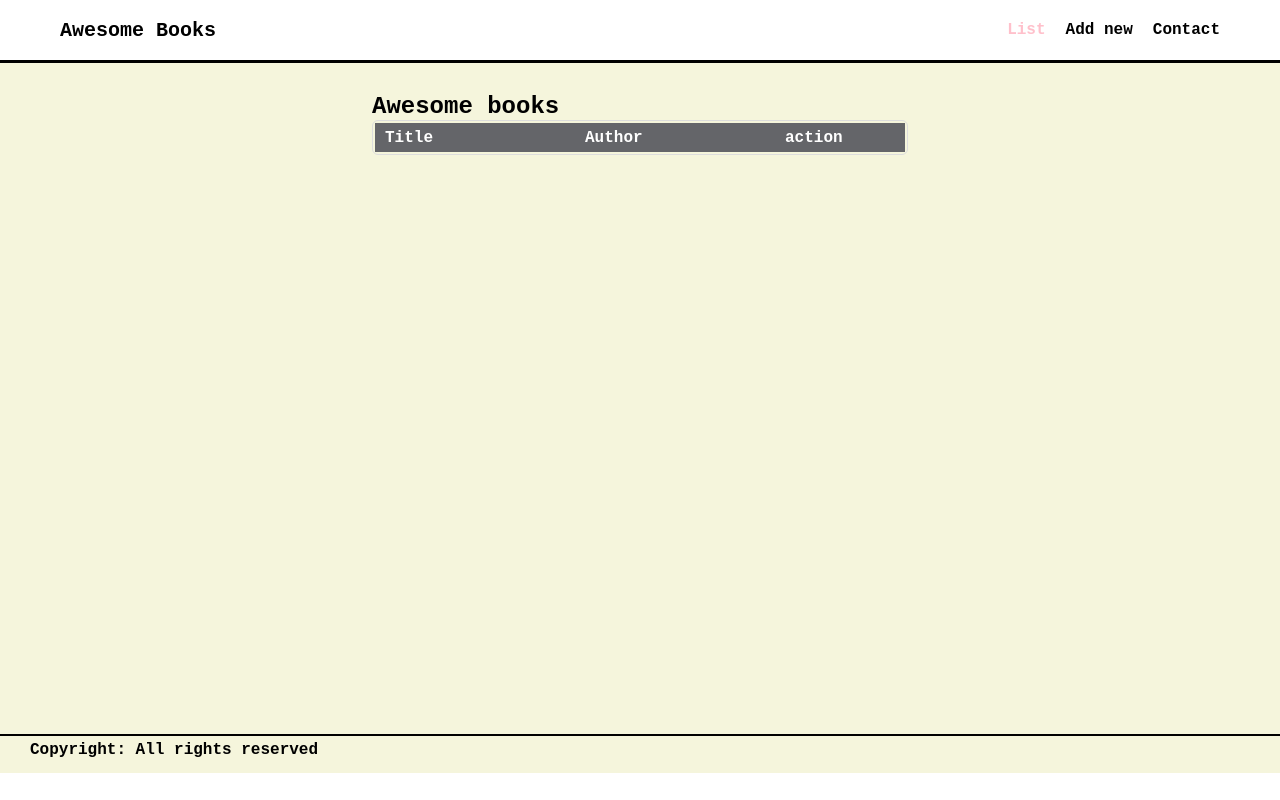
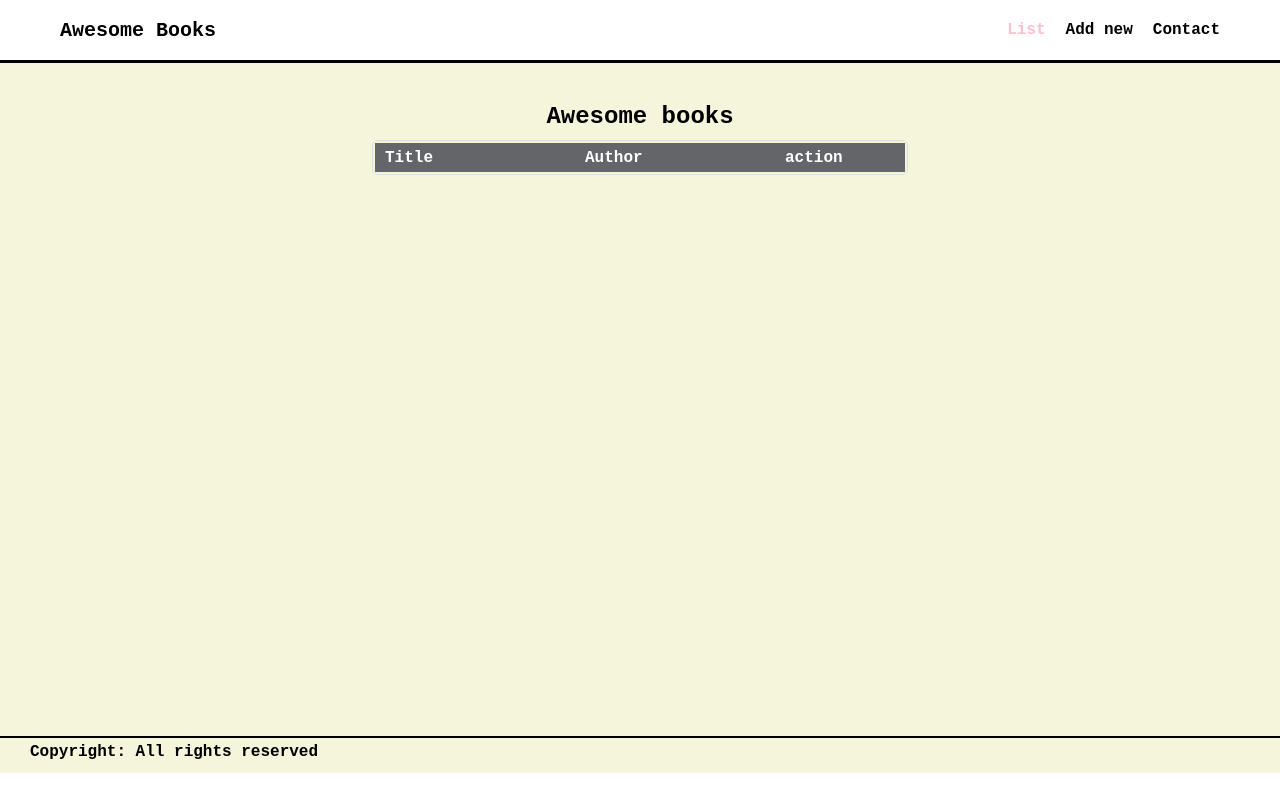
Before and after one commit to samiullahbahadur/awesome_books, a website: page index.html in a window 1280 px wide. Both pictures are taken after a click on the link "List". Shown: the top 800 px of the page. Drawn offline with Linux system fonts and the light colour scheme.

```diff
--- a/index.html
+++ b/index.html
@@ -39,7 +39,7 @@
 
     <section id="add_book" >
       <h2>Add a new book</h2>
-      <div class="add-new section hidden">
+      <div id="add" class="add-new section hidden">
         <form id="book-form">
           <input
             type="text"
--- a/style.css
+++ b/style.css
@@ -35,6 +35,10 @@
 .books_container {
   margin-top: 30px;
   display: none;
+}
+.books_container h1 {
+  text-align: center;
+  padding: 10px;
 }
 
 main {
```
